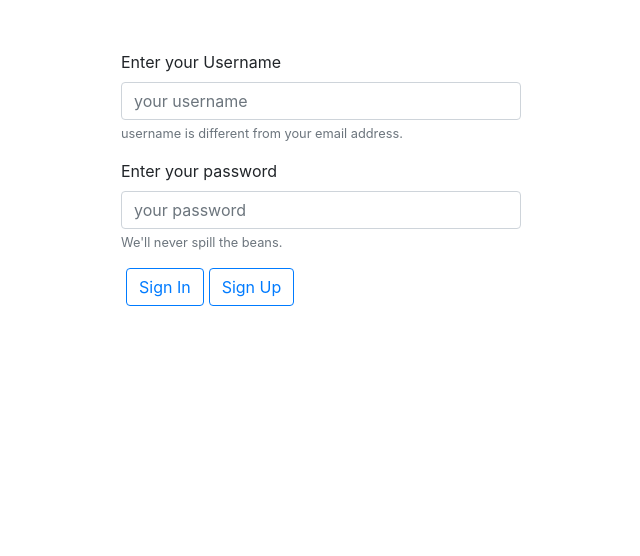
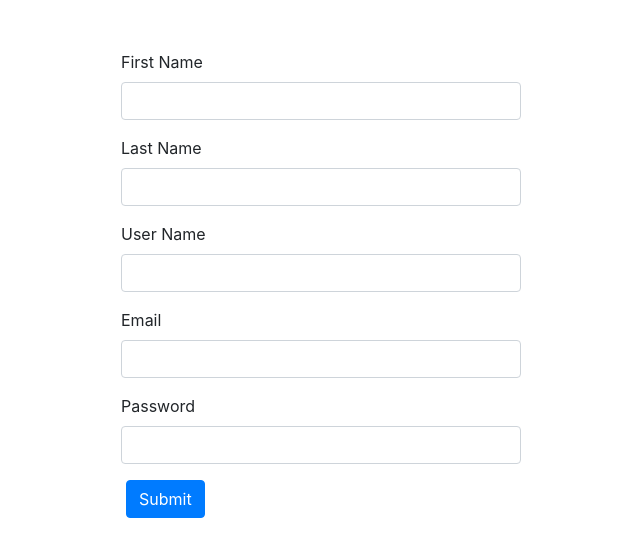
Before and after one commit to asaggo/jessiejay_forum, a React (Create React App) app in the folder client/: page /signup in a window 1280 px wide. Shown: the top 556 px of the page, without its empty margins (319-959 px from the left). Built offline with nearby package versions, Linux system fonts and the light colour scheme.

Commit message:
added signup form with validation

```diff
--- a/client/package.json
+++ b/client/package.json
@@ -8,6 +8,7 @@
     "react": "^16.9.0",
     "react-bootstrap": "^1.0.0-beta.12",
     "react-dom": "^16.9.0",
+    "react-router-dom": "^5.1.0",
     "react-scripts": "3.1.1"
   },
   "scripts": {
--- a/client/src/App.js
+++ b/client/src/App.js
@@ -1,20 +1,19 @@
 import React from 'react';
 import Login from './components/Login';
+import Signup from './components/SignUp';
+import {BrowserRouter as Router, Route} from 'react-router-dom';
 import './App.css';
 import 'bootstrap/dist/css/bootstrap.min.css';
 
 function App() {
   return (
     <div className="App">
-      <div className="wrapper">
-        <Login />
-      </div>
-
-      {/* <form>
-        Username: <input type="text"></input>
-        Passwork: <input type="text"></input>
-        <button>Submit</button>
-      </form> */}
+      <Router>
+        <div className="wrapper">
+          <Route exact path="/" component={Login}/>
+          <Route path="/signup" component={Signup}/>
+        </div>
+      </Router>
     </div>
   );
 }
--- a/client/src/components/Login.js
+++ b/client/src/components/Login.js
@@ -1,6 +1,7 @@
 import React, {Component} from 'react';
 import Button from 'react-bootstrap/Button';
 import Form from 'react-bootstrap/Form';
+import {Link} from 'react-router-dom';
 import './Login.css';
 
 import './Login.css';
@@ -13,7 +14,7 @@ class Login extends Component{
                    <Form.Label>Enter your Username</Form.Label>
                    <Form.Control placeholder="your username"/>
                    <Form.Text className="text-muted">
-                       username is different from your email address.
+                       Username is different from your email address.
                    </Form.Text>
                </Form.Group>
 
@@ -26,7 +27,10 @@ class Login extends Component{
                </Form.Group>
 
                <Button variant="outline-primary" className="btn">Sign In</Button>
-               <Button variant="outline-primary" className="btn">Sign Up</Button>
+               <Link to="/signup">
+                    <Button variant="outline-primary" className="btn" >Sign Up</Button>
+               </Link>
+
            </Form>
         );
     }
--- /dev/null
+++ b/client/src/components/SignUp.css
@@ -0,0 +1,7 @@
+.formWrapper{
+    padding-top: 50px;
+}
+
+.form-text{
+    color: red;
+}
--- /dev/null
+++ b/client/src/components/SignUp.js
@@ -0,0 +1,204 @@
+import React, {Component} from 'react';
+import Form from 'react-bootstrap/Form';
+import {Link} from 'react-router-dom';
+import Button from 'react-bootstrap/Button';
+import './SignUp.css';
+
+class SignUp extends Component{
+    constructor(props){
+        super(props);
+
+        this.state = {
+            firstname: '',
+            lastname: '',
+            username: '',
+            email: '',
+            password: '',
+            formErrors: {email: '', password: '', firstname: '', lastname: '', username: ''}, // error messages for each key
+            emailValid: false,
+            passwordValid: false,
+            firstnameValid: false,
+            lastnameValid: false,
+            usernameValid: false,
+            formValid: false, // true when every elements validation passes
+        }
+    }
+
+    handleUserInput = event => {
+        // gets field names and values from the Input field
+        const name = event.target.name;
+        const value = event.target.value;
+
+        // resets the value for the name
+        this.setState({ [name]: value },
+                        ()=>{this.validateField(name, value)}
+            );
+      };
+
+    validateField(fieldName, value) {
+        let fieldValidationErrors = this.state.formErrors;
+        let emailValid = this.state.emailValid;
+        let passwordValid = this.state.passwordValid;
+        let firstnameValid = this.state.firstnameValid;
+        let lastnameValid = this.state.lastnameValid;
+        let usernameValid = this.state.usernameValid;
+
+        switch(fieldName){
+            case 'email':
+                emailValid = value.match(/^([\w.%+-]+)@([\w-]+\.)+([\w]{2,})$/i);
+                fieldValidationErrors.email = emailValid ? '' : ' It\'s not an email format.';
+                break;
+
+            case 'password':
+                passwordValid = value.length >= 6;
+                fieldValidationErrors.password = passwordValid ? '' : 'It\'s too short. Must be longer than 6 characters.';
+                break;
+
+            case 'firstname':
+                if(value.trim().length !== 0)
+                    firstnameValid = true;
+
+                if(value.trim().length === 0)
+                    firstnameValid = false;
+
+                fieldValidationErrors.firstname = firstnameValid ? '' : 'Invalid first name';
+                break;
+
+            case 'lastname':
+                if(value.trim().length !== 0)
+                    lastnameValid = true;
+
+                if(value.trim().length === 0)
+                    lastnameValid = false;
+
+                fieldValidationErrors.lastname = lastnameValid ? '' : 'Invalid last name';
+                break;
+
+            case 'username':
+                if(value.trim().length !== 0)
+                    usernameValid = true;
+
+                if(value.trim().length === 0)
+                    usernameValid = false;
+
+                fieldValidationErrors.username = usernameValid ? '' : 'Invalid user name';
+                break;
+
+            default:
+                break;
+        }
+
+        this.setState({
+            formErrors: fieldValidationErrors,
+            emailValid: emailValid,
+            passwordValid: passwordValid,
+            lastnameValid: lastnameValid,
+            firstnameValid: firstnameValid,
+            usernameValid: usernameValid
+        }, this.validateForm());
+    }
+
+    validateForm(){
+        this.setState({
+            formValid: this.state.emailValid && this.state.passwordValid && this.state.lastnameValid
+            && this.state.firstnameValid && this.state.usernameValid
+        });
+    }
+
+    submitHandler = event =>{
+
+        if(!this.state.formValid){
+            event.preventDefault();
+            event.stopPropagation();
+        }
+        else{
+            alert("thank you for registration, " + this.state.firstname);
+            this.props.history.push('/');
+        }
+
+
+    }
+
+    render(){
+        // var ConditionalLink = this.state.formValid? Link: React.DOM.div;
+        return(
+            <Form noValidate validated={this.state.formValid} onSubmit={this.submitHandler} className="formWrapper">
+                <Form.Group>
+                    <Form.Label>First Name</Form.Label>
+                    <Form.Control
+                        value = {this.state.firstname}
+                        type = "text"
+                        name = "firstname"
+                        onChange = {(event)=>this.handleUserInput(event)}
+                        required
+                    />
+                    <Form.Text>
+                        {this.state.formErrors.firstname}
+                    </Form.Text>
+                </Form.Group>
+                <Form.Group>
+                    <Form.Label>Last Name</Form.Label>
+                    <Form.Control
+                        value = {this.state.lastname}
+                        type = "text"
+                        name = "lastname"
+                        onChange = {(event)=>this.handleUserInput(event)}
+                        required
+                    />
+                    <Form.Text>
+                        {this.state.formErrors.lastname}
+                    </Form.Text>
+                </Form.Group>
+                <Form.Group>
+                    <Form.Label>User Name</Form.Label>
+                    <Form.Control
+                        value = {this.state.username}
+                        type = "text"
+                        name = "username"
+                        onChange = {(event)=>this.handleUserInput(event)}
+                        required
+                    />
+                    <Form.Text>
+                        {this.state.formErrors.username}
+                    </Form.Text>
+                </Form.Group>
+                <Form.Group>
+                    <Form.Label>Email</Form.Label>
+                    <Form.Control
+                        value = {this.state.email}
+                        onChange = {(event)=>this.handleUserInput(event)}
+                        type="text"
+                        name = "email"
+                        required
+                    />
+                    <Form.Text>
+                        {this.state.formErrors.email}
+                    </Form.Text>
+                </Form.Group>
+                <Form.Group>
+                    <Form.Label>Password</Form.Label>
+                    <Form.Control
+                        value = {this.state.password}
+                        onChange = {(event)=>this.handleUserInput(event)}
+                        type="password"
+                        name = "password"
+                        required
+                    />
+                    <Form.Text>
+                        {this.state.formErrors.password}
+                    </Form.Text>
+                </Form.Group>
+
+                    <Button
+                        variant="primary"
+                        className="btn"
+                        type="submit"
+                    >
+                        Submit
+                    </Button>
+            </Form>
+        );
+    }
+};
+
+export default SignUp;
```
Also changed, not shown: client/src/components/FormErrors.js (added, +14 -0 lines), 1 other file (tests, documents, lock files or other folders).
